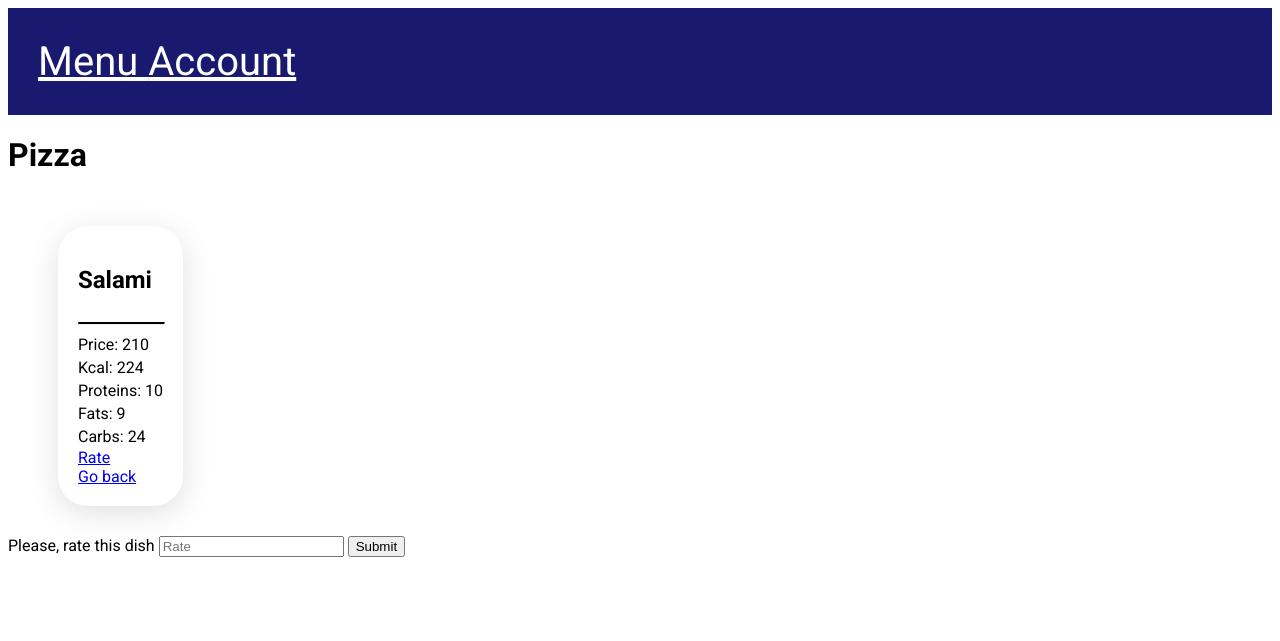
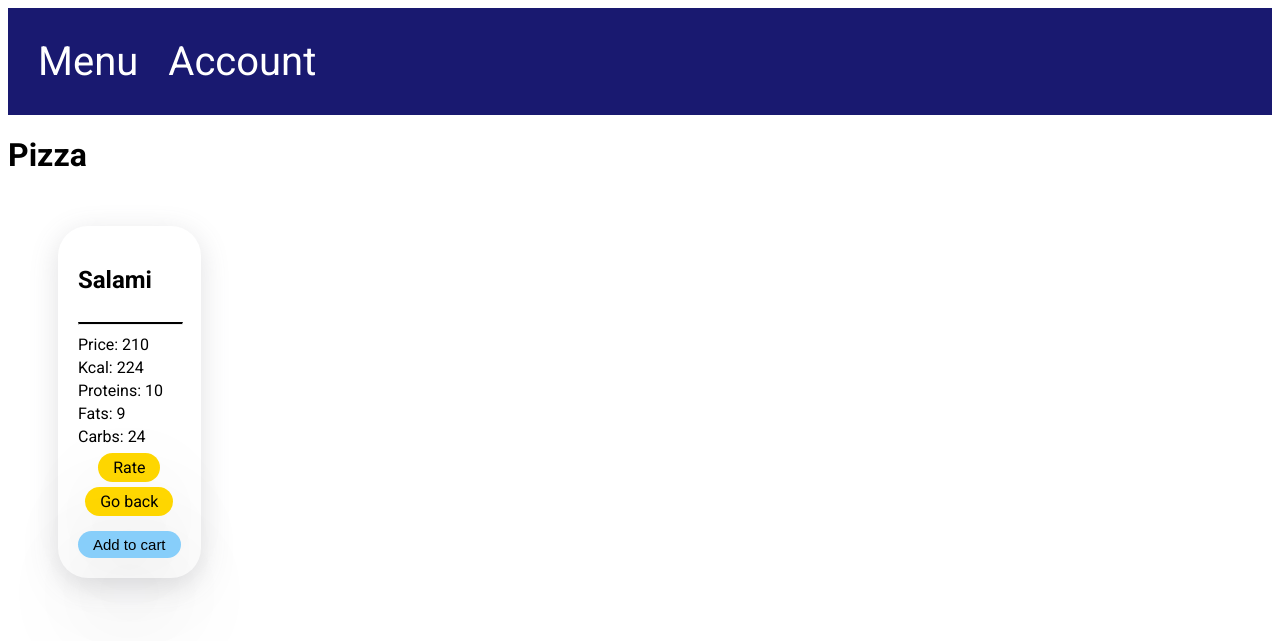
Before and after one commit to am-kenny/dish_ordering, a Flask app: a page that uses templates/dish.html in a window 1280 px wide. Shown: the top 641 px of the page. Run offline with Flask 3, Linux system fonts and the light colour scheme; data comes from the database, SQL or seed files in the repository; both versions use the stored data as it was after the commit.

Commit message:
Added functions to create, edit cart and create order

```diff
--- a/app.py
+++ b/app.py
@@ -1,37 +1,43 @@
 from flask import Flask, request, session, render_template
 import sqlite3
 from functions import SQLiteDB
+import order
 
 app = Flask(__name__)
 app.secret_key = "my_secret_key"
 app.static_folder = 'static'
 
-# TODO TEMPLATES
 
-# "order_status" in "user_orders" table:
-# 0 - not placed (cart)
-# 1 - placed
-# 2 - ready for delivery
-# 3 - delivered
-
-
-@app.route('/cart', methods=['GET', 'POST'])  # TODO POST
+@app.route('/cart', methods=['GET', 'POST'])
 def cart():
     if session.get("user_id") is None:
         return app.redirect("/user/sign_in")
+    cart_id = order.user_cart(session.get("user_id"))
     with SQLiteDB("dish.db") as db:
-        cart_info = db.select_from("user_order", ["*"], {"user_id": session["user_id"], "order_status": "0"})
-    return cart_info
+        if request.method == 'POST':  # Change quantity, 0 = delete from order
+            data = request.form.to_dict()
+            order.change_quantity(session.get("user_id"), data.get("ordered_id"), data.get("quantity"))
+        cart_info = db.select_from("user_order", ["*"], {"id": cart_id})[0]
+        dishes = db.select_from("ordered_dish", ["dish.dish_name", "dish.price", "dish.kcal", "dish.proteins",
+                                                 "dish.fats", "dish.carbs", "dish_quantity", "dish.id as dish_id",
+                                                 "ordered_dish.id as ordered_id"],
+                                {"ordered_dish.order_id": cart_id}, "dish", ("id", "dish_id"))
+    return render_template("cart.html", cart_info=cart_info, dishes=dishes)
 
 
-@app.route('/cart/order', methods=['PUT'])  # TODO PUT
+@app.route('/cart/order', methods=['POST'])
 def cart_order():  # put application's code here
-    return "cart-order"
+    if request.method == 'POST':
+        comment = request.form.to_dict().get("comment")
+        order.post_order(session.get("user_id"), comment)
+    return app.redirect("/user")
 
 
-@app.route('/cart/add', methods=['PUT'])  # TODO PUT
-def cart_add():  # put application's code here
-    return "cart-add"
+@app.route('/cart/add', methods=['POST'])
+def cart_add():
+    form_data = request.form.to_dict()
+    order.add_to_cart(session.get("user_id"), form_data.get("dish_id"))
+    return app.redirect("/menu")
 
 
 @app.route('/user', methods=['GET', 'PUT', 'DELETE'])  # TODO PUT, DELETE
@@ -63,7 +69,7 @@ def user_register():
     return render_template("register.html")
 
 
-@app.route('/user/sign_in', methods=['GET', 'POST'])  # TODO TRY/EXCEPT block
+@app.route('/user/sign_in', methods=['GET', 'POST'])
 def user_sign_in():
     if session.get("user_id") is not None:
         return app.redirect("/user")
@@ -115,7 +121,9 @@ def user_orders_history():
     if session.get("user_id") is None:
         return app.redirect("/user/sign_in")
     with SQLiteDB("dish.db") as db:
-        orders = db.select_from("user_order", ["id", "order_price", "order_kcal", "order_proteins", "order_fats",     "order_carbs", "order_date"], {"user_id": session["user_id"], "order_status": 3})
+        orders = db.select_from("user_order", ["id", "order_price", "order_kcal", "order_proteins", "order_fats",
+                                               "order_carbs", "order_date"], {"user_id": session["user_id"],
+                                                                              "order_status": 3})
     return render_template("user_orders.html", orders=orders)
 
 
@@ -124,8 +132,10 @@ def user_order(order_id: int):
     if session.get("user_id") is None:
         return app.redirect("/user/sign_in")
     with SQLiteDB("dish.db") as db:
-        order = db.select_from("user_order", ["id", "order_price", "order_kcal", "order_proteins", "order_fats",     "order_carbs", "order_date"], {"user_id": session["user_id"], "id": order_id})[0]
-    return render_template("user_order.html", order=order)
+        this_order = db.select_from("user_order", ["id", "order_price", "order_kcal", "order_proteins", "order_fats",
+                                                   "order_carbs", "order_date"], {"user_id": session["user_id"],
+                                                                                  "id": order_id})[0]
+    return render_template("user_order.html", order=this_order)
 
 
 @app.route('/user/address', methods=['GET', 'POST'])
@@ -166,7 +176,10 @@ def menu_category(category_name: str):
         category = db.select_from("dish", ["dish_name", "category_name", "price", "kcal", "proteins", "fats", "carbs",
                                            "dish.id"], {"category_name": category_name, "is_available": "1"},
                                   "category", ("id", "category_id"))
-    return render_template("category.html", category=category)
+    if category:
+        return render_template("category.html", category=category)
+    else:
+        return app.redirect("/menu")
 
 
 @app.route('/menu/<category_name>/<dish_id>', methods=['GET'])
@@ -262,8 +275,8 @@ def admin_order(order_id: int):
     if session.get("user_type") == 0:
         return app.redirect('/menu', 302)
     with SQLiteDB("dish.db") as db:
-        order = db.select_from("user_order", ["*"], {"order_status": "1", "id": order_id})[0]
-    return render_template("current_orders_order.html", order=order)
+        this_order = db.select_from("user_order", ["*"], {"order_status": "1", "id": order_id})[0]
+    return render_template("current_orders_order.html", order=this_order)
 
 
 @app.route('/admin/categories', methods=['GET', 'POST'])
--- a/functions.py
+++ b/functions.py
@@ -32,7 +32,8 @@ class SQLiteDB:
         query = f"INSERT INTO {table_name} ({columns}) VALUES ({values})"
         self.sql_query(query)
 
-    def select_from(self, table_name: str, columns: list, where: dict = None, join_table: str = None, join_columns: tuple = None):
+    def select_from(self, table_name: str, columns: list, where: dict = None,
+                    join_table: str = None, join_columns: tuple = None):
         columns = ", ".join(columns)
         query = f"SELECT {columns} FROM {table_name}"
         if join_table:
@@ -42,3 +43,19 @@ class SQLiteDB:
             where = " WHERE " + " AND ".join([f"{key} = '{value}'" for key, value in where.items()])
             query += where
         return self.sql_query(query)
+
+    def update_data(self, table_name: str, params: dict, where: dict = None):
+        set_columns = ", ".join([f"{key} = '{value}'" for key, value in params.items()])
+        query = f"UPDATE {table_name} SET {set_columns}"
+        if where:
+            where = " WHERE " + " AND ".join([f"{key} = '{value}'" for key, value in where.items()])
+            query += where
+        return self.sql_query(query)
+
+    def delete_from(self, table_name: str, where: dict):
+        query = f"DELETE FROM {table_name} WHERE " + " AND ".join([f"{key} = '{value}'" for key, value in where.items()])
+        return self.sql_query(query)
+
+
+with SQLiteDB("dish.db") as db:
+    db.update_data("user_order", {"order_price": 200}, {"id": 4})
--- a/static/css/style.css
+++ b/static/css/style.css
@@ -11,8 +11,16 @@ header {
     padding: 30px;
     background-color: midnightblue;
 }
+
+header nav {
+    display: flex;
+    gap: 30px;
+    align-items: center;
+}
+
 header a {
     color: white;
+    text-decoration: none;
 }
 
 .container {
@@ -148,3 +156,15 @@ header a {
     align-items: center;
     gap: 10px;
 }
+
+.menu a {
+    color: black;
+    width: fit-content;
+    align-self: center;
+    background-color: gold;
+    padding: 5px 15px 5px 15px;
+    margin-top: 5px;
+    text-decoration: none;
+    border-radius: 45px;
+    box-shadow: rgba(17, 12, 46, 0.15) 0px 48px 100px 0px;
+}
--- a/templates/admin_dishes.html
+++ b/templates/admin_dishes.html
@@ -26,7 +26,7 @@
             <input type="text" name="proteins" placeholder="Proteins">
             <input type="text" name="fats" placeholder="Fats">
             <input type="text" name="carbs" placeholder="Carbs">
-        <input type = submit>
+            <input type = submit>
         </form>
         <a href="/admin"> Go back </a>
     </div>
--- a/templates/category.html
+++ b/templates/category.html
@@ -5,7 +5,7 @@
     <div class="container user_addresses">
 
         {% for dish in category %}
-            <div class="content-holder orders">
+            <div class="content-holder orders menu">
                 <h2>{{ dish.dish_name }}</h2>
                 <hr class="line">
                 <p>Price: {{ dish.price }}</p>
--- a/templates/dish.html
+++ b/templates/dish.html
@@ -3,7 +3,7 @@
 {% block content %}
     <h1>{{ dish.category_name }}</h1>
     <div class="container user_addresses">
-        <div class="content-holder orders">
+        <div class="content-holder orders menu">
             <h2>{{ dish.dish_name }}</h2>
             <hr class="line">
             <p>Price: {{ dish.price }}</p>
@@ -13,11 +13,10 @@
             <p>Carbs: {{ dish.carbs }}</p>
             <a href="/menu/{{ dish.category_name }}/{{ dish.get("id") }}/review"> Rate </a>
             <a href="/menu/{{ dish.category_name }}"> Go back </a>
+            <form method="post" action="/cart/add">
+                <input type="hidden" name="dish_id" value="{{ dish.get("id") }}">
+                <input class="submit__button" type="submit" value="Add to cart">
+            </form>
         </div>
     </div>
-    <form method = "POST" >
-        Please, rate this dish
-        <input type="text" name="rate" placeholder="Rate">
-        <input type = submit>
-    </form>
 {% endblock %}
--- a/templates/menu.html
+++ b/templates/menu.html
@@ -3,11 +3,14 @@
 {% block content %}
     <div class="container user_addresses">
         {% for category in categories %}
-            <div class="content-holder orders">
+            <div class="content-holder menu">
                 <h1>{{ category.category_name }}</h1>
                 <hr class="line">
                 <a href="/menu/{{ category.category_name }}"> See more </a>
             </div>
         {% endfor %}
     </div>
+    <div class="content-holder menu">
+        <a href="/cart"> Cart</a>
+    </div>
 {% endblock %}
--- a/templates/user_page.html
+++ b/templates/user_page.html
@@ -22,6 +22,9 @@
                     <a href="/user/orders"> Order history</a>
                 </li>
                 <li>
+                    <a href="/cart"> Cart</a>
+                </li>
+                <li>
                     <a style="color: darkred" href="/user/logout"> Log out</a>
                 </li>
             </ul>
```
Also changed, not shown: order.py (added, +73 -0 lines), templates/cart.html (added, +44 -0 lines), dish.db.
